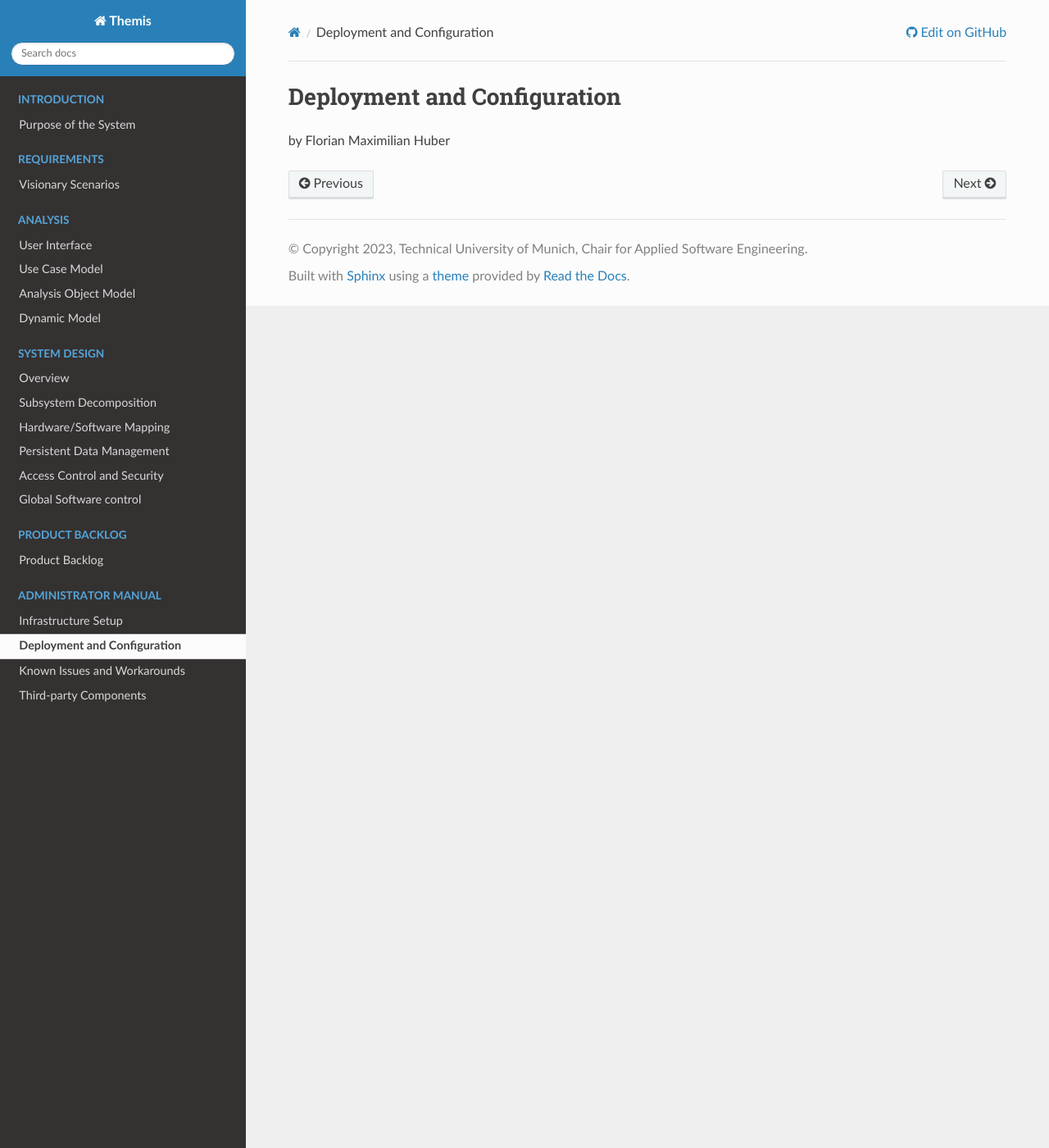
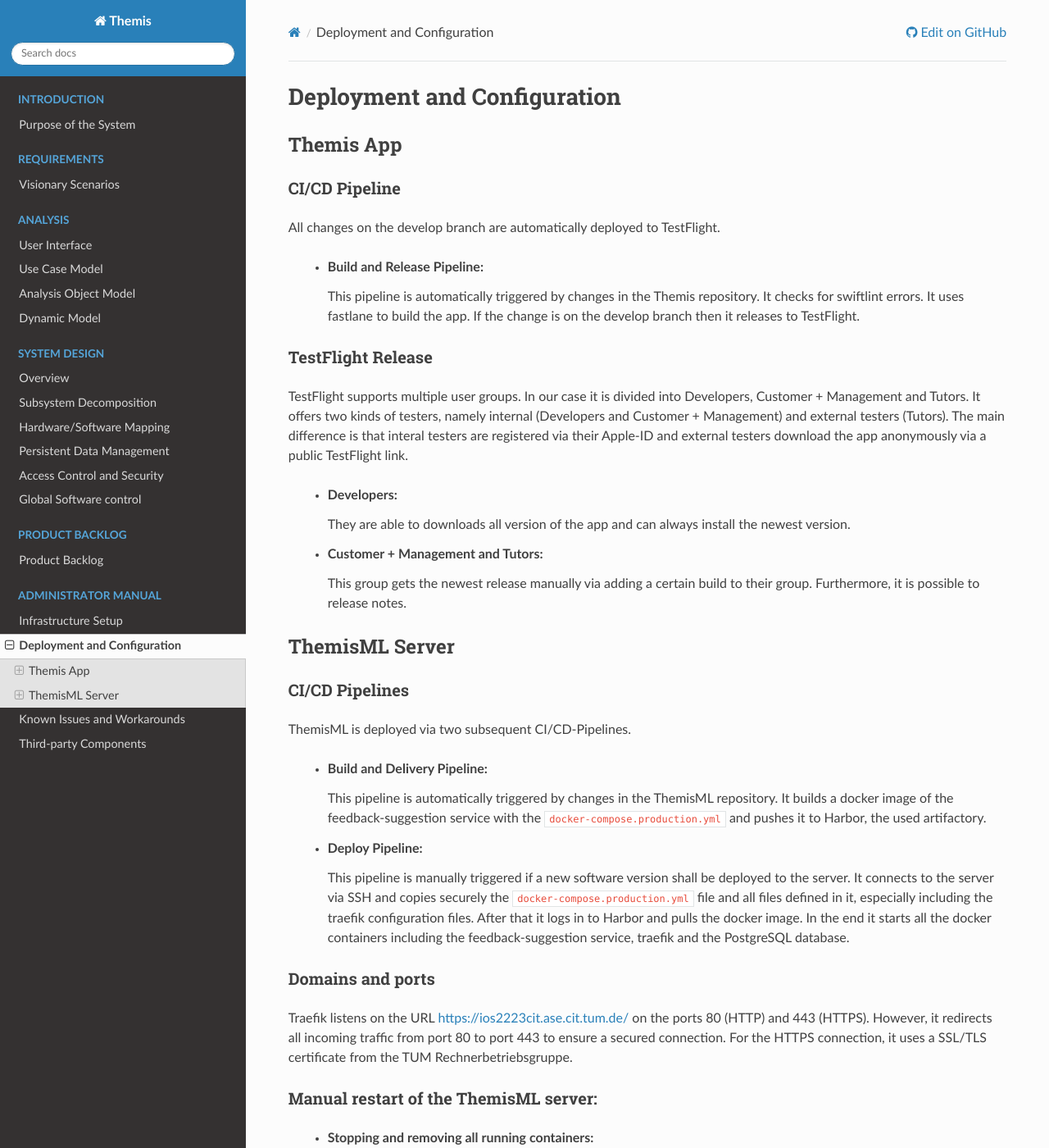
Before and after one commit to ls1intum/Themis, a Sphinx documentation site: the page built from docs/admin/deployment.rst, in a window 1280 px wide and 1400 px high. Shown: the whole window at 82% size. Built offline with Sphinx 7.4.7 and the Read the Docs theme 2.0.0, drawn with Linux system fonts in a browser that asks for light colours; some of the changed text lies outside the part shown.

Commit message:
Add documentation about administration (#125)

```diff
--- a/docs/admin/deployment.rst
+++ b/docs/admin/deployment.rst
@@ -1,4 +1,83 @@
 Deployment and Configuration
 ===========================================
 
-by Florian Maximilian Huber
+.. Describe the steps an system administrator needs to take to install your system on the infrastructure described in the section above. If necessary explain any parameters like domains, IP addresses, ports, etc. within your system that need to be configured. This does not include details about the configuration of your infrastructure, which should already be described in the previous section.
+
+-----------
+Themis App
+-----------
+
+~~~~~~~~~~~~~~~
+CI/CD Pipeline
+~~~~~~~~~~~~~~~
+
+All changes on the develop branch are automatically deployed to TestFlight.
+
+  * **Build and Release Pipeline:**
+
+    This pipeline is automatically triggered by changes in the Themis repository. It checks for swiftlint errors. It uses
+    fastlane to build the app. If the change is on the develop branch then it releases to TestFlight.
+
+~~~~~~~~~~~~~~~~~~~
+TestFlight Release
+~~~~~~~~~~~~~~~~~~~
+
+TestFlight supports multiple user groups. In our case it is divided into Developers, Customer + Management and Tutors.
+It offers two kinds of testers, namely internal (Developers and Customer + Management) and external testers (Tutors). The
+main difference is that interal testers are registered via their Apple-ID and external testers download the app anonymously
+via a public TestFlight link.
+
+  * **Developers:**
+
+    They are able to downloads all version of the app and can always install the newest version.
+
+  * **Customer + Management and Tutors:**
+
+    This group gets the newest release manually via adding a certain build to their group. Furthermore, it is possible to
+    release notes.
+
+----------------
+ThemisML Server
+----------------
+
+~~~~~~~~~~~~~~~~
+CI/CD Pipelines
+~~~~~~~~~~~~~~~~
+
+ThemisML is deployed via two subsequent CI/CD-Pipelines.
+
+  * **Build and Delivery Pipeline:**
+
+    This pipeline is automatically triggered by changes in the ThemisML repository. It builds a docker image of the
+    feedback-suggestion service with the ``docker-compose.production.yml`` and pushes it to Harbor, the used artifactory.
+
+  * **Deploy Pipeline:**
+
+    This pipeline is manually triggered if a new software version shall be deployed to the server. It connects to the server
+    via SSH and copies securely the ``docker-compose.production.yml`` file and all files defined in it, especially including
+    the traefik configuration files. After that it logs in to Harbor and pulls the docker image. In the end it starts all the
+    docker containers including the feedback-suggestion service, traefik and the PostgreSQL database.
+
+~~~~~~~~~~~~~~~~~~
+Domains and ports
+~~~~~~~~~~~~~~~~~~
+
+Traefik listens on the URL `https://ios2223cit.ase.cit.tum.de/ <https://ios2223cit.ase.cit.tum.de/>`_ on the ports 80 (HTTP) and 443 (HTTPS). However, it
+redirects all incoming traffic from port 80 to port 443 to ensure a secured connection. For the HTTPS connection, it
+uses a SSL/TLS certificate from the TUM Rechnerbetriebsgruppe.
+
+~~~~~~~~~~~~~~~~~~~~~~~~~~~~~~~~~~~~~~~
+Manual restart of the ThemisML server:
+~~~~~~~~~~~~~~~~~~~~~~~~~~~~~~~~~~~~~~~
+
+  * **Stopping and removing all running containers:**
+
+    ``docker compose -f docker-compose.production.yml down``
+
+  * **Alternatively stopping all running containers:**
+
+    ``docker compose -f docker-compose.production.yml stop``
+
+  * **Starting all containers:**
+
+    ``docker compose -f docker-compose.production.yml up -d``
```
Also changed, not shown: docs/admin/infrastructure.rst (+36 -1 lines).
